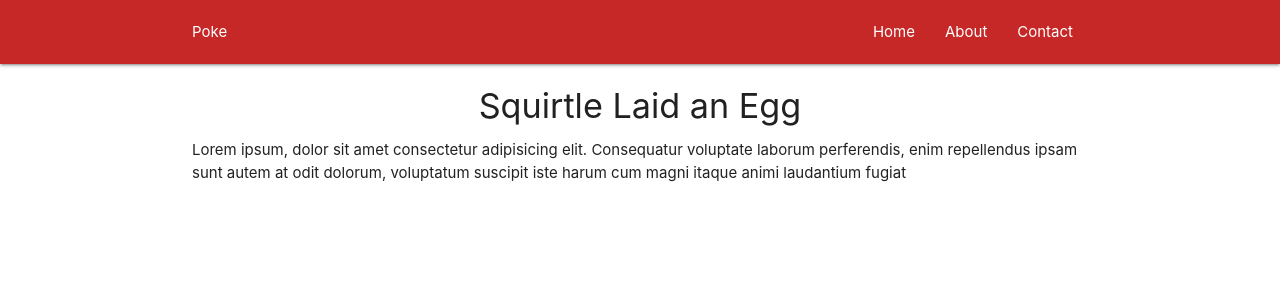
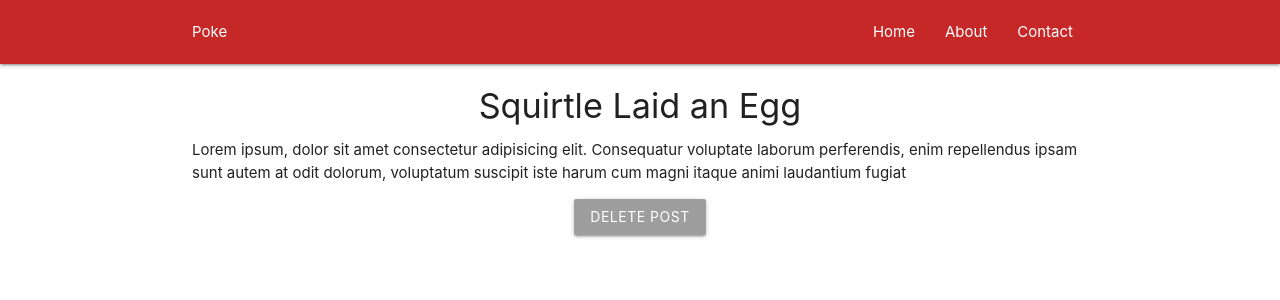
Before and after one commit to DavidBronne/pokeReduxReview, a React (Create React App) app: page /1 in a window 1280 px wide. Shown: the top 300 px of the page. Built offline with nearby package versions, Linux system fonts and the light colour scheme.

Commit message:
mapDispatchToProps DELE_POST

```diff
--- a/src/component/Post.js
+++ b/src/component/Post.js
@@ -2,14 +2,23 @@
 import {connect} from 'react-redux';
 
 class Post extends Component {
-
+    handleClick = () => {
+        this.props.deletePost(this.props.post.id);
+        this.props.history.push('/')
+    }
 
     render() {
+        console.log(`this.props`, this.props)
         const {post} = this.props
         const postDetail = post ? (
             <div className="post">
                 <h4 className="center">{post.title}</h4>
                 <p>{post.body}</p>
+                <div className="center">
+                    <button className="btn grey" onClick={this.handleClick}>
+                        delete post
+                    </button>
+                </div>
             </div>
         ) : (
             <div className="center">Post Lodading... </div>
@@ -27,4 +36,10 @@
     }
 }
 
-export default connect(mapStateToProps)(Post)
+const mapDispatchToProps = (dispatch) => {
+    return {
+        deletePost: (id) => {dispatch({type:"DELETE_POST", id:id})}
+    }
+}
+
+export default connect(mapStateToProps,mapDispatchToProps)(Post)
--- a/src/reducers/rootReducer.js
+++ b/src/reducers/rootReducer.js
@@ -7,6 +7,13 @@
   }
 
 const rootReducer = (state=initState, action) => {
+    if (action.type === "DELETE_POST") {
+        let newPosts = state.posts.filter(post => post.id != action.id)
+        return {
+            ...state,
+            posts:newPosts
+        }
+    }
     return state;
 }
 
```
